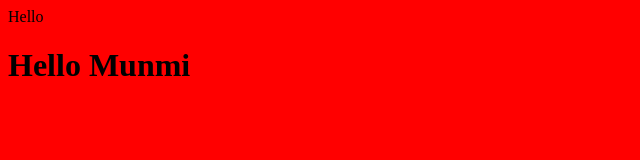
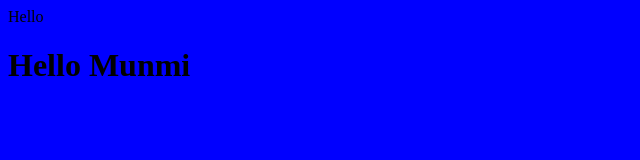
Before and after one commit to Munmi/Codedeploy, a plain HTML site: page files/index.html in a window 1280 px wide. Shown: the whole page, without its empty margins (0-640 px from the left). Drawn offline with Linux system fonts and the light colour scheme.

Commit message:
Update index.html

```diff
--- a/files/index.html
+++ b/files/index.html
@@ -1,6 +1,6 @@
 <html>
     <head> Hello </head>
-    <body bgcolor="red">
+    <body bgcolor="blue">
     <h1> Hello Munmi </h1>
  </body>
 </html>
```
